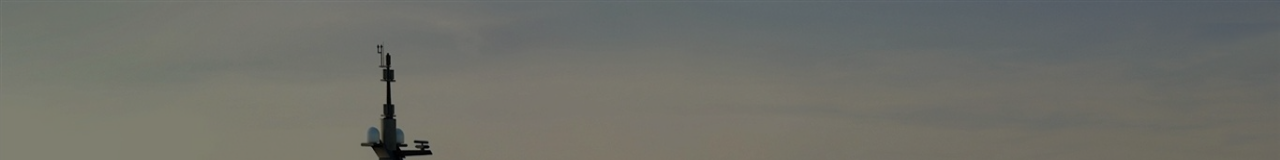
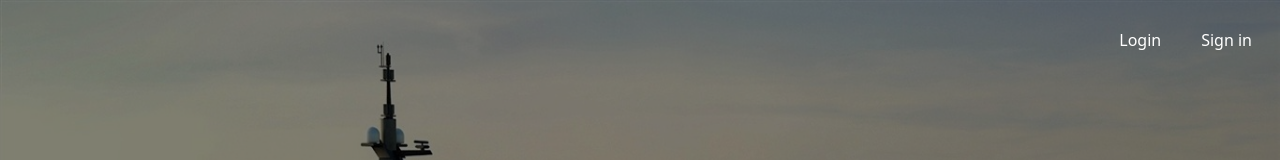
Before and after one commit to Vinicius-Monaco/marketPlace, a React (Create React App) app: page / in a window 1280 px wide. Shown: the top 160 px of the page. Built offline with nearby package versions, Linux system fonts and the light colour scheme.

Commit message:
atualização do header

```diff
--- a/src/components/Header.jsx
+++ b/src/components/Header.jsx
@@ -13,7 +13,7 @@ const Header = () => {
     }, [])
 
     const headerStyle = {
-        opacity: color/100
+        backgroundColor: `rgba(3, 0, 31, ${color/1000})`
     }
 
     return (
--- a/src/styles/Header.css
+++ b/src/styles/Header.css
@@ -5,7 +5,6 @@
     height: 10vh;
     width: 100%;
     display: flex;
-    background-color: rgb(3, 0, 31);
     justify-content: space-between;
     align-items: center;
     padding: 0 1rem;
```
